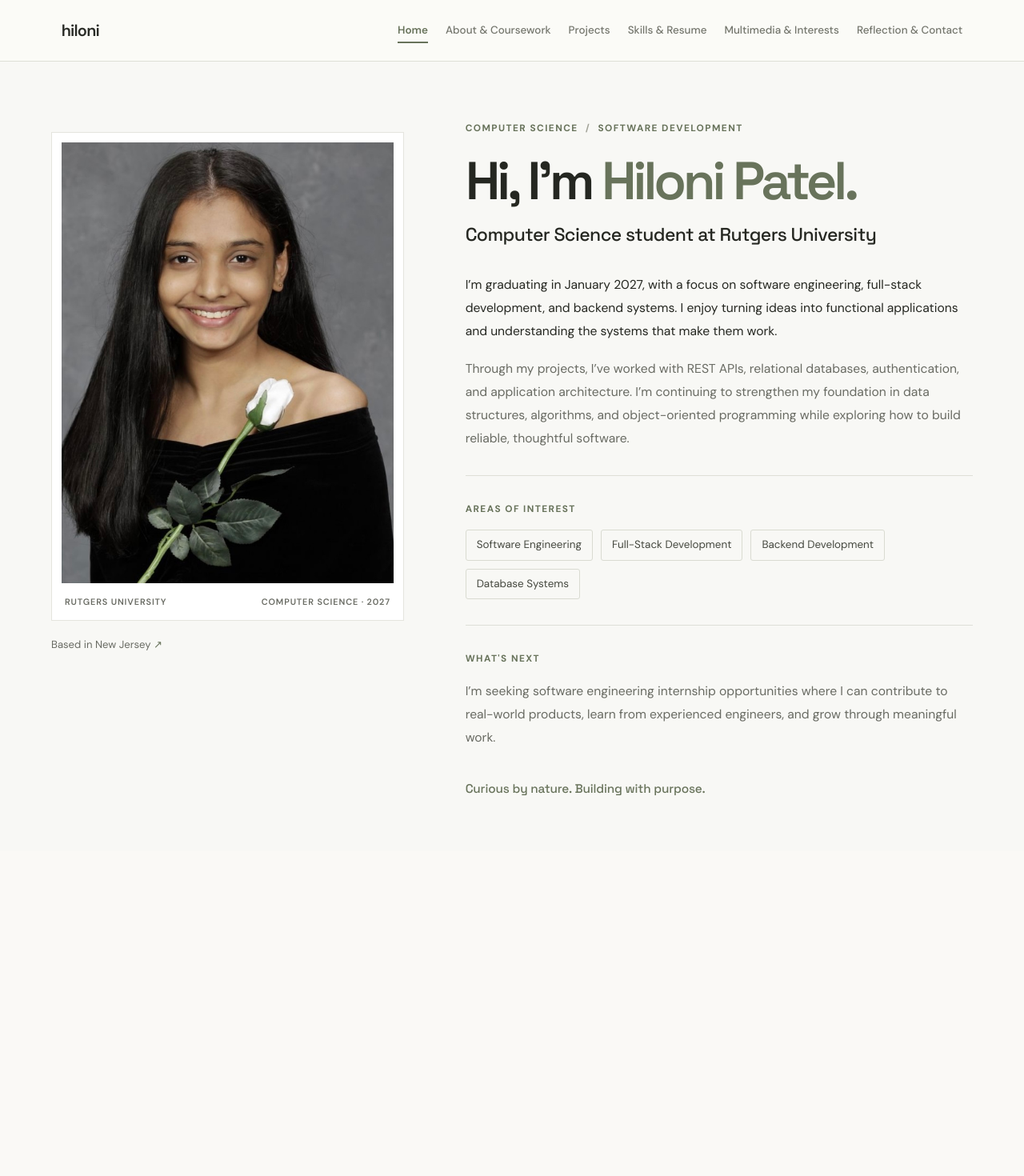
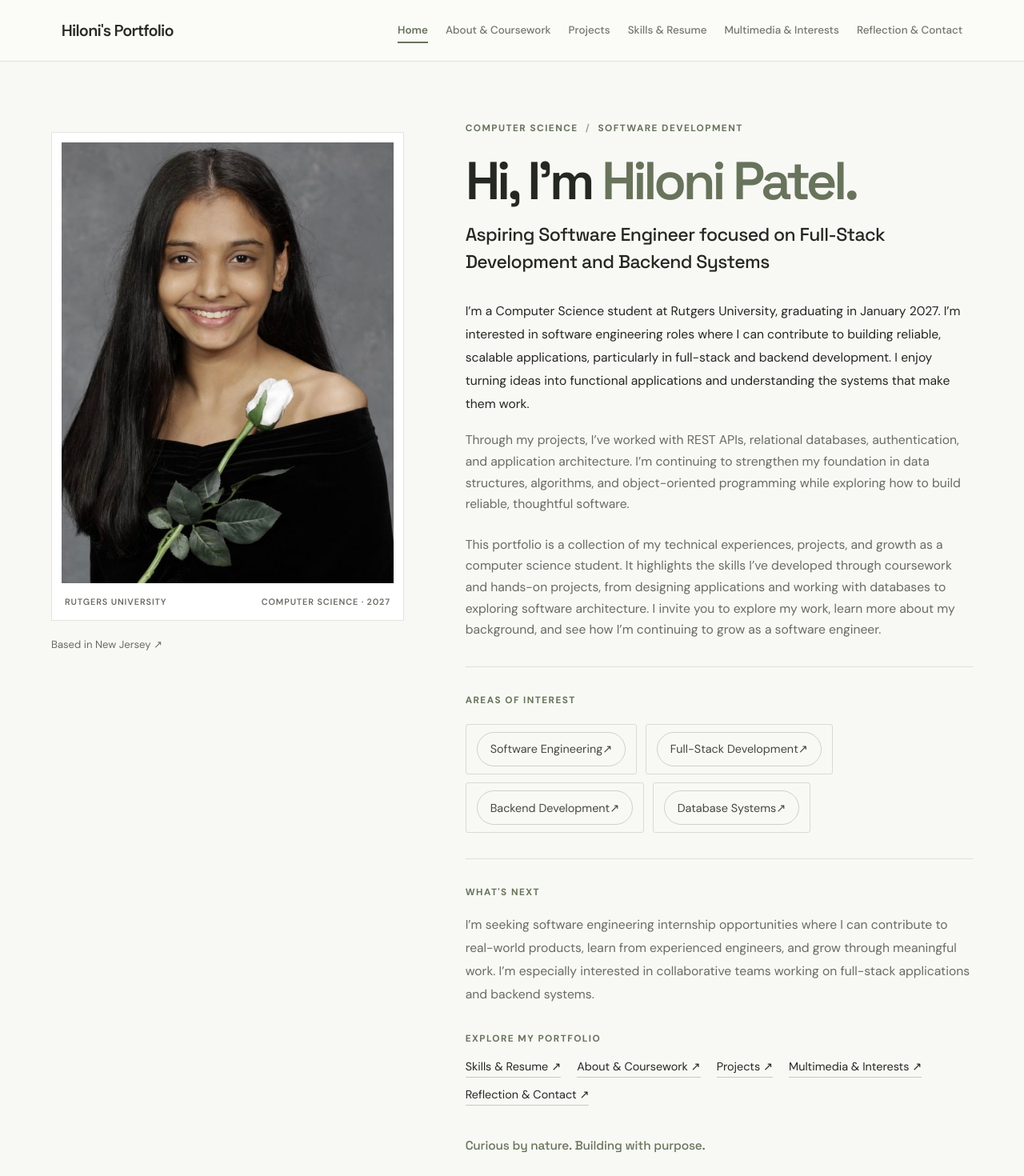
Before and after one commit to hilonipatel/portfolio-website, a React (Vite) app: page / in a window 1280 px wide. Shown: the top 1470 px of the page at 80% size. Before the commit the page ends 1064 px from the top, so only its background shows below. Built offline with nearby package versions, Linux system fonts and the light colour scheme.

Commit message:
Improve portfolio home page

```diff
--- a/src/App.jsx
+++ b/src/App.jsx
@@ -1,4 +1,3 @@
-
 import { HashRouter, Routes, Route } from "react-router-dom";
 
 import Navbar from "./components/Navbar";
--- a/src/components/Navbar.jsx
+++ b/src/components/Navbar.jsx
@@ -14,7 +14,7 @@ function Navbar() {
   return (
     <nav className="navbar">
       <NavLink to="/" className="nav-logo" end>
-        hiloni
+        Hiloni's Portfolio
       </NavLink>
 
       <div className="nav-links">
--- a/src/pages/Home.css
+++ b/src/pages/Home.css
@@ -253,3 +253,77 @@
       scroll-behavior: auto !important;
     }
   }
+
+
+/* Areas of Interest */
+
+.interest-list {
+  list-style: none;
+  padding: 0;
+  margin: 1.25rem 0;
+  display: flex;
+  flex-wrap: wrap;
+  gap: 0.65rem;
+}
+
+.interest-list li a {
+  display: inline-flex;
+  align-items: center;
+  text-decoration: none;
+  color: inherit;
+  border: 1px solid rgba(128, 128, 128, 0.35);
+  padding: 0.65rem 1rem;
+  border-radius: 2rem;
+  font-size: 0.9rem;
+  transition:
+    background-color 0.25s ease,
+    border-color 0.25s ease,
+    transform 0.25s ease;
+}
+
+.interest-list li a:hover {
+  background-color: rgba(128, 128, 128, 0.12);
+  border-color: currentColor;
+  transform: translateY(-2px);
+}
+
+.interest-list li a:focus-visible {
+  outline: 2px solid currentColor;
+  outline-offset: 3px;
+}
+
+/* Portfolio page previews */
+
+.home-explore {
+  margin-top: 2rem;
+}
+
+.explore-links {
+  display: flex;
+  flex-wrap: wrap;
+  gap: 0.75rem 1.25rem;
+  margin-top: 1rem;
+}
+
+.explore-links a {
+  color: inherit;
+  text-decoration: none;
+  font-size: 0.9rem;
+  border-bottom: 1px solid rgba(128, 128, 128, 0.4);
+  padding-bottom: 0.25rem;
+  transition: opacity 0.2s ease;
+}
+
+.explore-links a:hover {
+  opacity: 0.65;
+}
+
+.explore-links a:focus-visible {
+  outline: 2px solid currentColor;
+  outline-offset: 3px;
+}
+
+.home-description {
+  margin-bottom: 1.5rem;
+  line-height: 1.7;
+}
--- a/src/pages/Home.jsx
+++ b/src/pages/Home.jsx
@@ -1,10 +1,11 @@
 import "./Home.css";
+import { Link } from "react-router-dom";
 
 const interests = [
-  "Software Engineering",
-  "Full-Stack Development",
-  "Backend Development",
-  "Database Systems",
+  { label: "Software Engineering", href: "/projects",},
+  { label: "Full-Stack Development", href: "/skills",},
+  {label: "Backend Development", href: "/projects",},
+  {label: "Database Systems", href: "/about",},
 ];
 
 function Home() {
@@ -39,14 +40,17 @@ function Home() {
           </h1>
 
           <h2 className="home-subtitle">
-            Computer Science student at Rutgers University
+            Aspiring Software Engineer focused on Full-Stack Development and Backend Systems
           </h2>
 
           <p className="home-lead">
-            I’m graduating in January 2027, with a focus on software
-            engineering, full-stack development, and backend systems.
-            I enjoy turning ideas into functional applications and
-            understanding the systems that make them work.
+            I’m a Computer Science student at Rutgers University,
+            graduating in January 2027. I’m interested in software
+            engineering roles where I can contribute to building
+            reliable, scalable applications, particularly in
+            full-stack and backend development. I enjoy turning
+            ideas into functional applications and understanding
+            the systems that make them work.
           </p>
 
           <p className="home-description">
@@ -55,6 +59,18 @@ function Home() {
             I’m continuing to strengthen my foundation in data
             structures, algorithms, and object-oriented programming
             while exploring how to build reliable, thoughtful software.
+          </p>
+
+          <p className="home-description">
+            This portfolio is a collection of my technical
+            experiences, projects, and growth as a computer
+            science student. It highlights the skills I’ve
+            developed through coursework and hands-on projects,
+            from designing applications and working with
+            databases to exploring software architecture.
+            I invite you to explore my work, learn more about
+            my background, and see how I’m continuing to grow
+            as a software engineer.
           </p>
 
           <div className="home-divider" />
@@ -66,9 +82,15 @@ function Home() {
 
             <ul className="interest-list">
               {interests.map((interest) => (
-                <li key={interest}>{interest}</li>
+                <li key={interest.label}>
+                  <Link to={interest.href}>
+                    {interest.label}
+                    <span aria-hidden="true"> ↗</span>
+                  </Link>
+                </li>
               ))}
             </ul>
+
           </section>
 
           <div className="home-divider" />
@@ -78,11 +100,37 @@ function Home() {
               WHAT'S NEXT
             </p>
             <p>
-              I’m seeking software engineering internship opportunities
-              where I can contribute to real-world products, learn from
-              experienced engineers, and grow through meaningful work.
+              I’m seeking software engineering internship opportunities where I can contribute to real-world
+              products, learn from experienced engineers, and grow through meaningful work. I’m especially
+              interested in collaborative teams working on full-stack applications and backend systems.
             </p>
           </section>
+
+          <div className="home-explore">
+          <p className="section-label">EXPLORE MY PORTFOLIO</p>
+
+          <div className="explore-links">
+            <Link to="/skills">
+              Skills & Resume <span aria-hidden="true">↗</span>
+            </Link>
+
+            <Link to="/about">
+              About & Coursework <span aria-hidden="true">↗</span>
+            </Link>
+
+            <Link to="/projects">
+              Projects <span aria-hidden="true">↗</span>
+            </Link>
+
+            <Link to="/multimedia">
+              Multimedia & Interests <span aria-hidden="true">↗</span>
+            </Link>
+
+            <Link to="/reflection">
+              Reflection & Contact <span aria-hidden="true">↗</span>
+            </Link>
+          </div>
+        </div>
 
           <p className="home-signoff">
             Curious by nature. Building with purpose.
```
